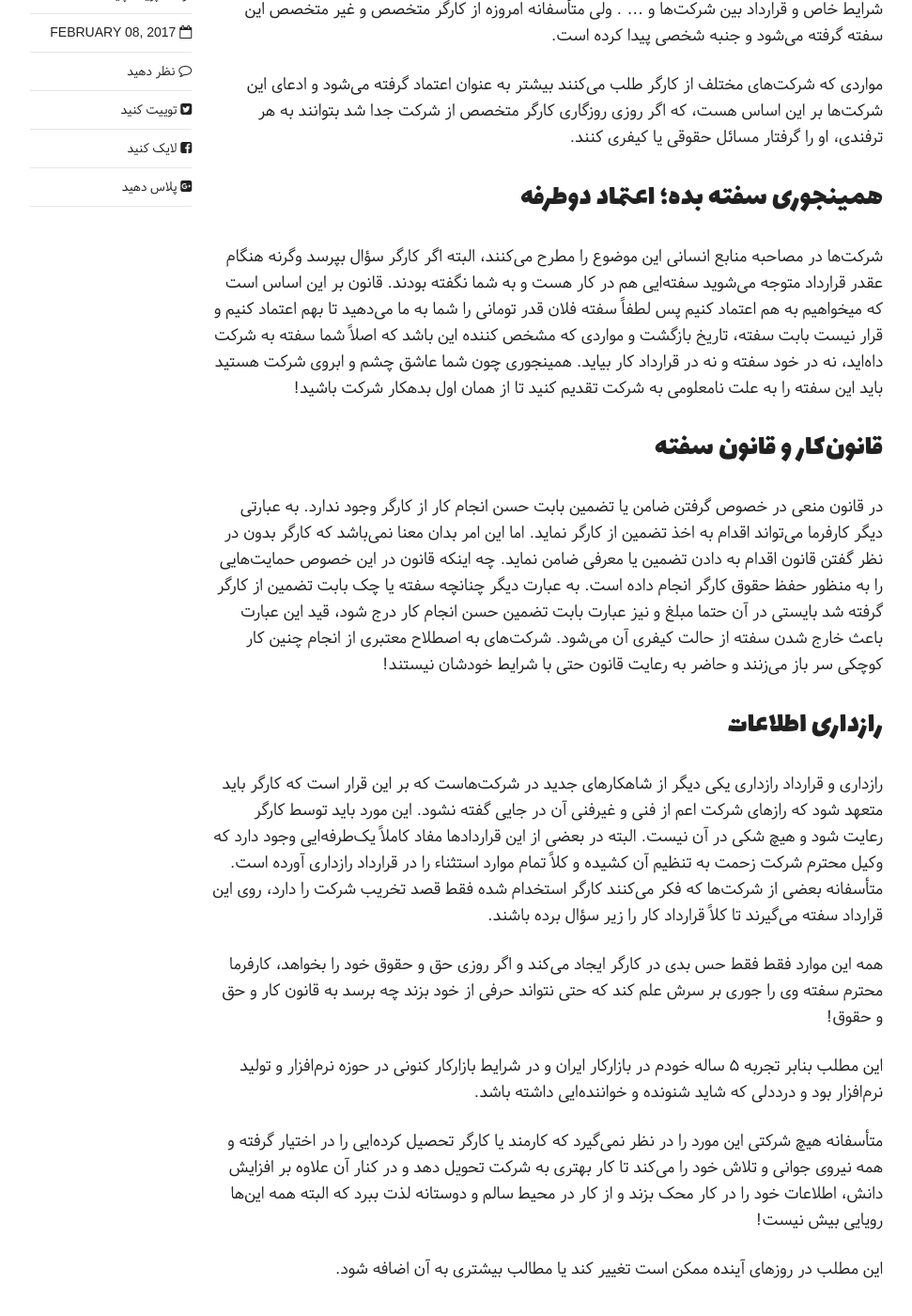
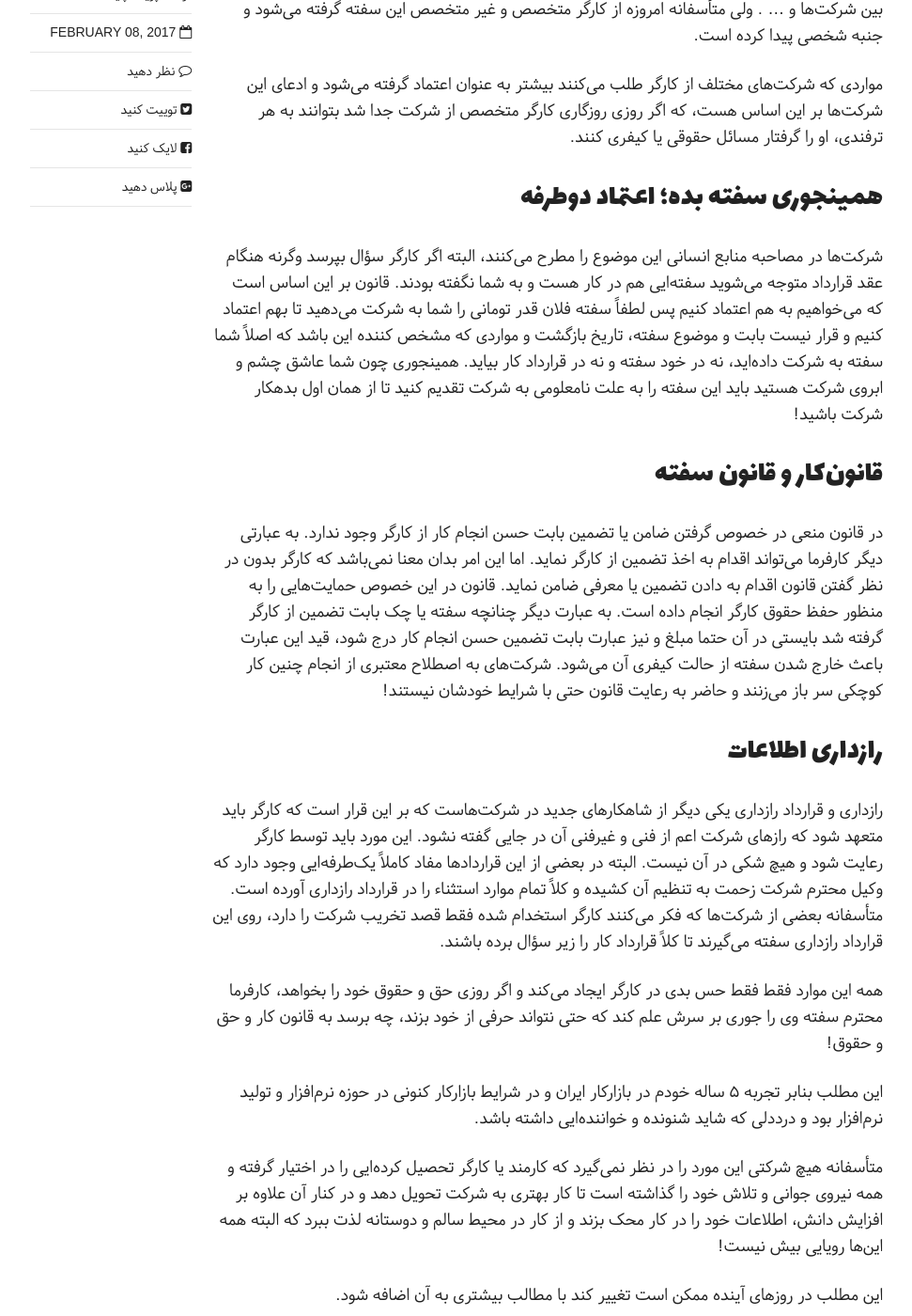
Before and after one commit to pooya-golchian/farsi, a Jekyll site: the page built from _posts/blog/2017-02-09-promissory-note.md, in a window 1280 px wide and 1400 px high, scrolled down 704 px. Shown: the whole window at 94% size, without its empty margins (154-1125 px from the left). Built offline with Jekyll 4.4.1, drawn with Linux system fonts in a browser that asks for light colours; nearby versions of some CDN libraries; comment, search, counter and statistics services are not loaded; some of the changed text lies outside the part shown.

Commit message:
update post

```diff
--- a/_posts/blog/2017-02-09-promissory-note.md
+++ b/_posts/blog/2017-02-09-promissory-note.md
@@ -14,27 +14,27 @@
 ---
 ## سفته؛ کار و اعتماد
 
-سفته‌های میلیونی برای شروع به‌کار در شرکت‌های خصوصی در بازار کار امروز عرف شده است. البته این عرف بودن، دلیل بر اشتباهیست که پایه آن سال‌ها پیش گذاشته شده است. سفته کاری جنبه‌های متنوعی دارد که می‌توان برای مشاغلی خاص و شرایطی خاص آن را در نظر داشت، مثل کارهای پیمان‌کاری در شرایط خاص و قرارداد بین شرکت‌ها و … . ولی متأسفانه امروزه از کارگر متخصص و غیر متخصص این سفته گرفته می‌شود و جنبه شخصی پیدا کرده است.
+سفته‌های میلیونی برای شروع به‌کار در شرکت‌های خصوصی در بازار کار امروز عرف شده است. البته این عرف بودن، دلیل بر اشتباهیست که پایه آن سال‌ها پیش گذاشته شده است. سفته کاری جنبه‌های متنوعی دارد که می‌توان برای مشاغلی خاص و شرایطی خاص آن را در نظر داشت، مثل کارهای پیمان‌کاری و قرارداد بین شرکت‌ها و … . ولی متأسفانه امروزه از کارگر متخصص و غیر متخصص این سفته گرفته می‌شود و جنبه شخصی پیدا کرده است.
 
 مواردی که شرکت‌های مختلف از کارگر طلب می‌کنند بیشتر به عنوان اعتماد گرفته ‌می‌شود و ادعای این شرکت‌ها بر این اساس هست، که اگر روزی روزگاری کارگر متخصص از شرکت جدا شد بتوانند به هر ترفندی، او را گرفتار مسائل حقوقی یا کیفری کنند.
 
 ## همینجوری سفته بده؛ اعتماد دوطرفه
 
-شرکت‌ها در مصاحبه منابع انسانی این موضوع را مطرح می‌کنند، البته اگر کارگر سؤال بپرسد وگرنه هنگام عقدر قرارداد متوجه می‌شوید سفته‌ایی هم در کار هست و به شما نگفته بودند. قانون بر این اساس است که میخواهیم به هم اعتماد کنیم پس لطفاً سفته فلان قدر تومانی را شما به ما می‌دهید تا بهم اعتماد کنیم و قرار نیست بابت سفته، تاریخ بازگشت و مواردی که مشخص کننده این باشد که اصلاً شما سفته به شرکت داه‌اید، نه در خود سفته و نه در قرارداد کار بیاید. همینجوری چون شما عاشق چشم و ابروی شرکت هستید باید این سفته را به علت نامعلومی به شرکت تقدیم کنید تا از همان اول بدهکار شرکت باشید!
+شرکت‌ها در مصاحبه منابع انسانی این موضوع را مطرح می‌کنند، البته اگر کارگر سؤال بپرسد وگرنه هنگام عقد قرارداد متوجه می‌شوید سفته‌ایی هم در کار هست و به شما نگفته بودند. قانون بر این اساس است که می‌خواهیم به هم اعتماد کنیم پس لطفاً سفته فلان قدر تومانی را شما به شرکت می‌دهید تا بهم اعتماد کنیم و قرار نیست بابت و موضوع سفته، تاریخ بازگشت و مواردی که مشخص کننده این باشد که اصلاً شما سفته به شرکت داده‌اید، نه در خود سفته و نه در قرارداد کار بیاید. همینجوری چون شما عاشق چشم و ابروی شرکت هستید باید این سفته را به علت نامعلومی به شرکت تقدیم کنید تا از همان اول بدهکار شرکت باشید!
 
 ## قانون‌کار و قانون سفته
 
-در قانون منعی در خصوص گرفتن ضامن یا تضمین بابت حسن انجام کار از کارگر وجود ندارد. به عبارتی دیگر کارفرما می‌تواند اقدام به اخذ تضمین از کارگر نماید. اما این امر بدان معنا نمی‌باشد که کارگر بدون در نظر گفتن قانون اقدام به دادن تضمین یا معرفی ضامن نماید. چه اینکه قانون در این خصوص حمایت‌هایی را به منظور حفظ حقوق کارگر انجام داده است. به عبارت دیگر چنانچه سفته یا چک بابت تضمین از کارگر گرفته شد بایستی در آن حتما مبلغ و نیز عبارت بابت تضمین حسن انجام کار درج شود، قید این عبارت باعث خارج شدن سفته از حالت کیفری آن می‌شود. شرکت‌های به اصطلاح معتبری از انجام چنین کار کوچکی سر باز می‌زنند و حاضر به رعایت قانون حتی با شرایط خودشان نیستند!
+در قانون منعی در خصوص گرفتن ضامن یا تضمین بابت حسن انجام کار از کارگر وجود ندارد. به عبارتی دیگر کارفرما می‌تواند اقدام به اخذ تضمین از کارگر نماید. اما این امر بدان معنا نمی‌باشد که کارگر بدون در نظر گفتن قانون اقدام به دادن تضمین یا معرفی ضامن نماید. قانون در این خصوص حمایت‌هایی را به منظور حفظ حقوق کارگر انجام داده است. به عبارت دیگر چنانچه سفته یا چک بابت تضمین از کارگر گرفته شد بایستی در آن حتما مبلغ و نیز عبارت بابت تضمین حسن انجام کار درج شود، قید این عبارت باعث خارج شدن سفته از حالت کیفری آن می‌شود. شرکت‌های به اصطلاح معتبری از انجام چنین کار کوچکی سر باز می‌زنند و حاضر به رعایت قانون حتی با شرایط خودشان نیستند!
 
 ## رازداری اطلاعات
 
-رازداری و قرارداد رازداری یکی دیگر از شاهکار‌های جدید در شرکت‌هاست که بر این قرار است که کارگر باید متعهد شود که راز‌های شرکت اعم از فنی و غیرفنی آن در جایی گفته نشود. این مورد باید توسط کارگر رعایت شود و هیچ شکی در آن نیست. البته در بعضی از این قراردادها مفاد کاملاً یک‌طرفه‌ایی وجود دارد که وکیل محترم شرکت زحمت به تنظیم آن کشیده و کلاً تمام موارد استثناء را  در قرارداد رازداری آورده است. متأسفانه بعضی از شرکت‌ها که فکر می‌کنند کارگر استخدام شده فقط قصد تخریب شرکت را دارد، روی این قرارداد سفته می‌گیرند تا کلاً قرارداد کار را زیر سؤال برده باشند.
+رازداری و قرارداد رازداری یکی دیگر از شاهکار‌های جدید در شرکت‌هاست که بر این قرار است که کارگر باید متعهد شود که راز‌های شرکت اعم از فنی و غیرفنی آن در جایی گفته نشود. این مورد باید توسط کارگر رعایت شود و هیچ شکی در آن نیست. البته در بعضی از این قراردادها مفاد کاملاً یک‌طرفه‌ایی وجود دارد که وکیل محترم شرکت زحمت به تنظیم آن کشیده و کلاً تمام موارد استثناء را  در قرارداد رازداری آورده است. متأسفانه بعضی از شرکت‌ها که فکر می‌کنند کارگر استخدام شده فقط قصد تخریب شرکت را دارد، روی این قرارداد رازداری سفته می‌گیرند تا کلاً قرارداد کار را زیر سؤال برده باشند.
 
-همه این موارد فقط فقط حس بدی در کارگر ایجاد می‌کند و اگر روزی حق و حقوق خود را بخواهد، کارفرما محترم سفته وی را جوری بر سرش علم کند که حتی نتواند حرفی از خود بزند چه برسد به قانون کار و حق و حقوق!
+همه این موارد فقط فقط حس بدی در کارگر ایجاد می‌کند و اگر روزی حق و حقوق خود را بخواهد، کارفرما محترم سفته وی را جوری بر سرش علم کند که حتی نتواند حرفی از خود بزند، چه برسد به قانون کار و حق و حقوق!
 
 این مطلب بنابر تجربه ۵ ساله خودم در بازارکار ایران و در شرایط بازارکار کنونی در حوزه نرم‌افزار و تولید نرم‌افزار بود و درددلی که شاید شنونده و خواننده‌ایی داشته باشد.
 
-متأسفانه هیچ شرکتی این مورد را در نظر نمی‌گیرد که کارمند یا کارگر تحصیل کرده‌ایی را در اختیار گرفته و همه نیروی جوانی و تلاش خود را می‌کند تا کار بهتری به شرکت تحویل دهد و در کنار آن علاوه بر افزایش دانش، اطلاعات خود را در کار محک بزند و از کار در محیط سالم و دوستانه لذت ببرد که البته همه این‌ها رویایی بیش نیست!
+متأسفانه هیچ شرکتی این مورد را در نظر نمی‌گیرد که کارمند یا کارگر تحصیل کرده‌ایی را در اختیار گرفته و همه نیروی جوانی و تلاش خود را گذاشته است تا کار بهتری به شرکت تحویل دهد و در کنار آن علاوه بر افزایش دانش، اطلاعات خود را در کار محک بزند و از کار در محیط سالم و دوستانه لذت ببرد که البته همه این‌ها رویایی بیش نیست!
 
 
-این مطلب در روزهای آینده ممکن است تغییر کند یا مطالب بیشتری به آن اضافه شود.
+این مطلب در روزهای آینده ممکن است تغییر کند با مطالب بیشتری به آن اضافه شود.
```
